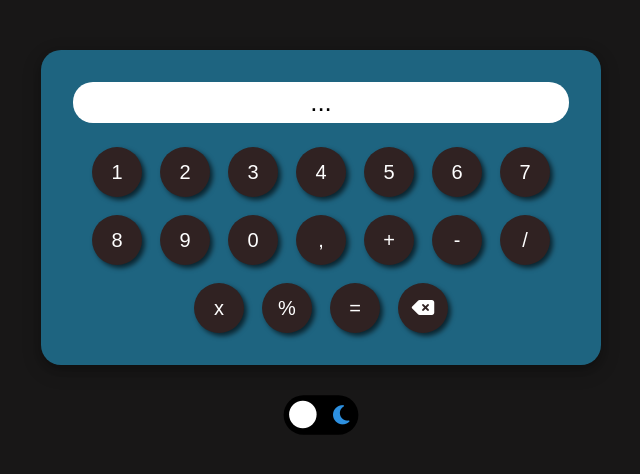
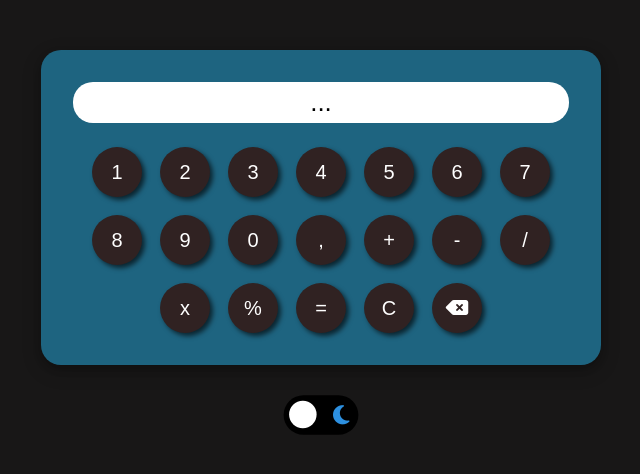
Before and after one commit to lllleao/calculadora, a Vue app: page / in a window 1280 px wide. Shown: the top 474 px of the page, without its empty margins (319-959 px from the left). Built offline with nearby package versions, Linux system fonts and the light colour scheme.

Commit message:
calculadora atualizada

```diff
--- a/src/App.vue
+++ b/src/App.vue
@@ -1,5 +1,5 @@
 <script setup>
-import { reactive } from 'vue'
+import { onBeforeMount, onMounted,reactive } from 'vue'
 import Calculadora from './components/Calculadora.vue'
 const state = reactive({
   numbers: [1, 2, 3, 4, 5, 6, 7, 8, 9, 0, ','],
@@ -13,8 +13,14 @@ const state = reactive({
   converterPonto: '',
   number01Virgula: '',
   number02Virgula: '',
-  juntarNumVirgula: ''
+  juntarNumVirgula: '',
+  novoModo: ''
 })
+
+const mudarModo = (evento) => {
+    const modo = evento.target.checked
+    state.novoModo = modo
+}
 
 const divisaoPorZero = (n1, n2) => {
   const operacaoTeste = parseFloat(n1) / parseFloat(n2)
@@ -28,17 +34,23 @@ const divisaoPorZero = (n1, n2) => {
 
 const operacao = () => {
   const { number01, number02, nomeOperacaoAtual } = state
+  const verificacao = '+'.includes(nomeOperacaoAtual)
 
   switch (nomeOperacaoAtual) {
     case 'soma':
+    case '+':
       return parseFloat(number01) + parseFloat(number02)
     case 'subtracao':
+    case '-':
       return parseFloat(number01) - parseFloat(number02)
     case 'divisao':
+    case '/':
       return divisaoPorZero(number01, number02)
     case 'multiplicacao':
+    case '*':
       return parseFloat(number01) * parseFloat(number02)
     case 'porcentagem':
+    case '%':
       return (parseFloat(number01) / 100) * parseFloat(number02)
   }
 }
@@ -104,17 +116,24 @@ function adicionarVirgula(numero) {
 
 const setNumbers = (evento) => {
   seMensagemDividirPorZero()
-  state.numeroDaConta += evento.target.innerHTML
+  if (verificaSeEObjeto(evento)) {
+    state.numeroDaConta += evento
+  } else {
+    state.numeroDaConta += evento.target.innerHTML
+  }
   apagarPontoDuplicado()
 
 
   const seComecaComPonto = state.numeroDaConta[0] === ','
+  const seComecaComZero = state.numeroDaConta[0] === '0' && state.numeroDaConta[1] !== ','
 
   if (seComecaComPonto) {
     state.numeroDaConta = ''
+  } else if (seComecaComZero) {
+    state.numeroDaConta = '0'
   }
 
-  const listaNomesOp = ['soma', 'subtracao', 'multiplicacao', 'divisao', 'porcentagem']
+  const listaNomesOp = ['soma', 'subtracao', 'multiplicacao', 'divisao', 'porcentagem', '+', '-', '/', '*', '%']
 
   const verificacao = listaNomesOp.some(item => {
     return item === state.nomeOperacaoAtual
@@ -140,15 +159,22 @@ const resultadoZero = () => {
 }
 
 const setOperacao = (item) => {
+
   let { number01, number02 } = state
 
 
   const verificacao = number01.length >= 1 && number02.length === 0 && state.number01 !== state.dPorZero
 
   if (verificacao) {
-    state.nomeOperacaoAtual = item.target.dataset.operacao
-    state.simboloOperacao = item.target.innerHTML
-    state.numeroDaConta = ''
+    if (verificaSeEObjeto(item)) {
+      state.nomeOperacaoAtual = item
+      state.simboloOperacao = item
+      state.numeroDaConta = ''
+    } else {
+      state.nomeOperacaoAtual = item.target.dataset.operacao
+      state.simboloOperacao = item.target.innerHTML
+      state.numeroDaConta = ''
+    }
   } else if (!verificacao) {
     // pass
   }
@@ -263,18 +289,61 @@ const apagarElemento = () => {
   }
 }
 
-const apagar = (evento) => {
+const apagar = () => {
   apagarElemento()
   apagarElementoComVirgula()
 }
 
+const zerar = () => {
+  state.numeroDaConta = ''
+  state.number01 = ''
+  state.number02 = ''
+  state.number01Virgula = ''
+  state.number02Virgula = ''
+  state.simboloOperacao = ''
+  state.nomeOperacaoAtual = ''
+}
+
+const verificaSeEObjeto = item => {
+  return typeof item !== 'object'
+}
+
+const eventoTeclado = evento => {
+  const teclado = evento.key
+  const verificacaoNumeros = '1234567890,'.includes(teclado)
+  const verificacaoOperacao = '+-/*%'.includes(teclado)
+  const verificacaoIgual = teclado === 'Enter'
+  const verificacaoDelete = teclado === 'Backspace'
+  const verificacaoSeta = teclado === 'ArrowRight'
+
+  state.novoModo = verificacaoSeta
+
+  if (verificacaoNumeros) {
+    setNumbers(teclado)
+  } else if (verificacaoOperacao) {
+    setOperacao(teclado)
+  } else if (verificacaoIgual) {
+    igual()
+  } else if (verificacaoDelete) {
+    apagar()
+  }
+
+}
+
+onMounted(() => {
+    document.querySelector('body').addEventListener('keydown', eventoTeclado)
+})
+
+onBeforeMount(() => {
+    document.querySelector('body').removeEventListener('keydown', eventoTeclado)
+})
 
 </script>
 
 
 <template>
   <Calculadora :get-numbers="state.numbers" :show="show()" :set-numbers="setNumbers" :set-operacao="setOperacao"
-    :igual="igual" :apagar="apagar" />
+    :igual="igual" :apagar="apagar" :zerar="zerar" :evento-teclado="eventoTeclado" :novo-modo="mudarModo" :novo-modo-resposta="state.novoModo" />
 </template>
 
 
--- a/src/components/Calculadora.vue
+++ b/src/components/Calculadora.vue
@@ -1,21 +1,11 @@
 <script setup>
-import { reactive } from 'vue';
 
-const props = defineProps(['igual', 'getNumbers', 'show', 'setNumbers', 'setOperacao', 'pegarElemento', 'apagar'])
-
-const state = reactive({
-    novoModo: ''
-})
-
-const mudarModo = (evento) => {
-    const modo = evento.target.checked
-    state.novoModo = modo
-}
+const props = defineProps(['igual', 'getNumbers', 'show', 'setNumbers', 'setOperacao', 'pegarElemento', 'apagar', 'zerar', 'eventoTeclado', 'novoModo', 'novoModoResposta'])
 
 </script>
 
 <template>
-    <main class="main" :class="{'main--modo-light': state.novoModo}">
+    <main @keydown="props.eventoTeclado" class="main" :class="{ 'main--modo-light': props.novoModoResposta }">
         <div class="calculadora">
             <p class="calculadora__display">{{ props.show }}</p>
             <div class="numero">
@@ -31,13 +21,15 @@ const mudarModo = (evento) => {
                     <li class="igual numero__list__item" @click="props.igual">
                         =
                     </li>
+                    <li class="numero__list__item" @click="props.zerar">C</li>
                     <li class="delete numero__list__item" @click="props.apagar">
-                        <i class="fa-solid fa-delete-left"></i> </li>
+                        <i class="fa-solid fa-delete-left"></i>
+                    </li>
                 </ul>
             </div>
         </div>
         <div class="interruptor">
-            <input @change="mudarModo" class="check" id="check" type="checkbox">
+            <input @change="props.novoModo" class="check" id="check" type="checkbox">
 
             <label class="sun-moon" for="check">
                 <i class="sun fa-solid fa-sun"></i>
```
